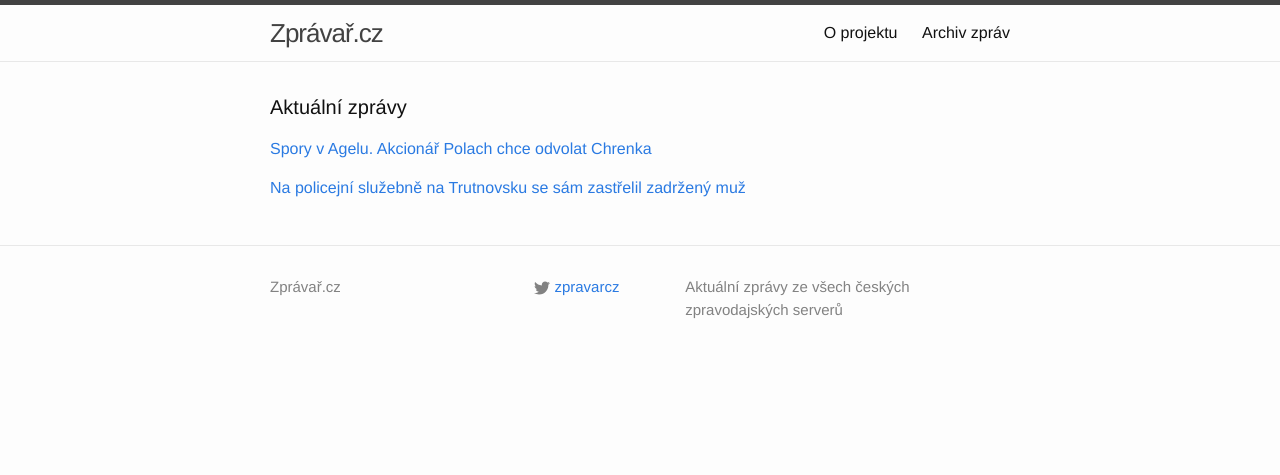
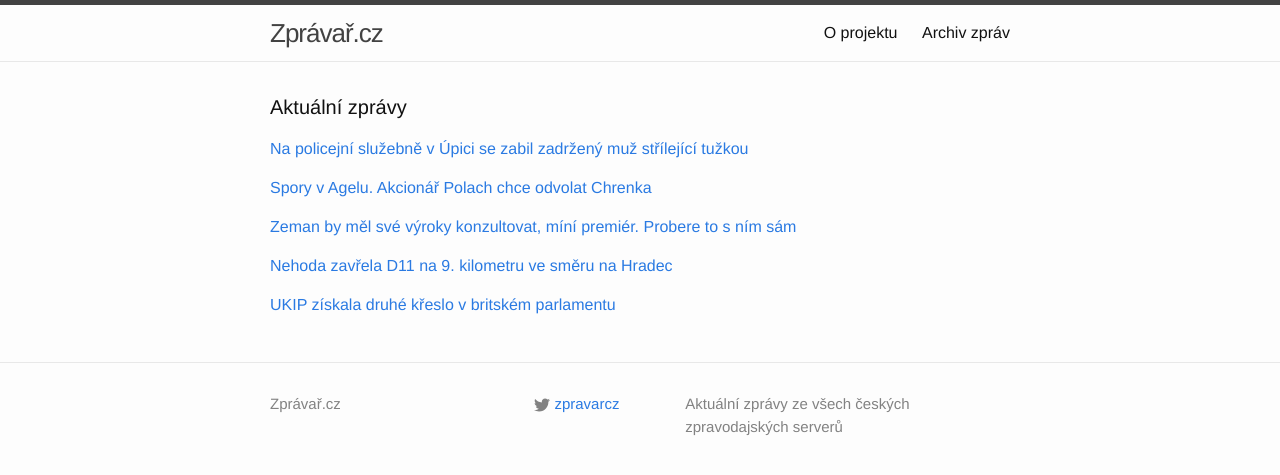
Before and after one commit to adliska/zpravar, a Jekyll site: the page built from index.html, in a window 1280 px wide. Shown: the top 475 px of the page. Built offline with Jekyll 4.4.1, drawn with Linux system fonts in a browser that asks for light colours.

Commit message:
zpravar news update

```diff
--- a/index.html
+++ b/index.html
@@ -5,19 +5,41 @@ layout: default
 <div class="home">
     <h1 class="page-heading">Aktuální zprávy</h1>
 
-<p><a href="javascript:;" onclick="toggle_visibility('zpravy0')">Spory v Agelu. Akcionář Polach chce odvolat Chrenka</a></p>
+<p><a href="javascript:;" onclick="toggle_visibility('zpravy0')">Na policejní služebně v Úpici se zabil zadržený muž střílející tužkou</a></p>
 <div id="zpravy0" style="display:none">
+<ul>
+<li><a href=http://www.novinky.cz/krimi/354093-na-policejni-sluzebne-v-upici-se-zabil-zadrzeny-muz-strilejici-tuzkou.html>Na policejní služebně v Úpici se zabil zadržený muž střílející tužkou - www.novinky.cz</a></li>
+<li><a href=http://www.ceskenoviny.cz/zpravy/zpravy/na-policejni-sluzebne-na-trutnovsku-se-sam-zastrelil-zadrzeny-muz/1149674>Na policejní služebně na Trutnovsku se sám zastřelil zadržený muž - www.ceskenoviny.cz</a></li>
+<li><a href=http://www.novinky.cz/krimi/354093-na-policejni-sluzebne-v-upici-se-zastrelil-zadrzeny-muz.html>Na policejní služebně v Úpici se zastřelil zadržený muž  - www.novinky.cz</a></li>
+<li><a href=http://zpravy.aktualne.cz/domaci/podezrely-z-pokusu-o-vloupani-se-na-policii-sam-zastrelil/r~8f8893cc710811e4b6d20025900fea04/>Podezřelý z pokusu o vloupání se na policii sám zastřelil - zpravy.aktualne.cz</a></li>
+</ul>
+</div><p><a href="javascript:;" onclick="toggle_visibility('zpravy1')">Spory v Agelu. Akcionář Polach chce odvolat Chrenka</a></p>
+<div id="zpravy1" style="display:none">
 <ul>
 <li><a href=http://zpravy.e15.cz/domaci/udalosti/spory-v-agelu-akcionar-polach-chce-odvolat-chrenka-1138864>Spory v Agelu. Akcionář Polach chce odvolat Chrenka - zpravy.e15.cz</a></li>
 <li><a href=http://zpravy.e15.cz/domaci/udalosti/chrenkuv-konec-v-agelu-akcionar-polach-ho-chce-odvolat-1138864>Chrenkův konec v Agelu? Akcionář Polach ho chce odvolat - zpravy.e15.cz</a></li>
 <li><a href=http://www.ceskenoviny.cz/zpravy/zpravy/mfd-akcionar-agelu-polach-chce-odvolat-chrenka-z-rizeni-firmy/1149683>MfD: Akcionář Agelu Polach chce odvolat Chrenka z řízení firmy - www.ceskenoviny.cz</a></li>
 <li><a href=http://ekonomika.idnes.cz/chrenek-bitva-o-zdravodnicke-imperium-agel-polach-f7x-/ekonomika.aspx?c=A141120_223633_ekonomika_hro>Mám způsob, jak odstavit Chrenka, říká menšinový akcionář impéria Agel - ekonomika.idnes.cz</a></li>
 </ul>
-</div><p><a href="javascript:;" onclick="toggle_visibility('zpravy1')">Na policejní služebně na Trutnovsku se sám zastřelil zadržený muž</a></p>
-<div id="zpravy1" style="display:none">
+</div><p><a href="javascript:;" onclick="toggle_visibility('zpravy2')">Zeman by měl své výroky konzultovat, míní premiér. Probere to s ním sám</a></p>
+<div id="zpravy2" style="display:none">
 <ul>
-<li><a href=http://www.ceskenoviny.cz/zpravy/zpravy/na-policejni-sluzebne-na-trutnovsku-se-sam-zastrelil-zadrzeny-muz/1149674>Na policejní služebně na Trutnovsku se sám zastřelil zadržený muž - www.ceskenoviny.cz</a></li>
-<li><a href=http://www.novinky.cz/krimi/354093-na-policejni-sluzebne-v-upici-se-zastrelil-zadrzeny-muz.html>Na policejní služebně v Úpici se zastřelil zadržený muž  - www.novinky.cz</a></li>
-<li><a href=http://zpravy.aktualne.cz/domaci/podezrely-z-pokusu-o-vloupani-se-na-policii-sam-zastrelil/r~8f8893cc710811e4b6d20025900fea04/>Podezřelý z pokusu o vloupání se na policii sám zastřelil - zpravy.aktualne.cz</a></li>
+<li><a href=http://zpravy.idnes.cz/zeman-by-mel-nektere-vyroky-konzultovat-premier-sobotka-pzg-/domaci.aspx?c=A141121_065928_domaci_skr>Zeman by měl své výroky konzultovat, míní premiér. Probere to s ním sám - zpravy.idnes.cz</a></li>
+<li><a href=http://www.novinky.cz/domaci/354092-zeman-by-mel-nektere-sve-postoje-a-vyroky-konzultovat-mini-sobotka.html>Zeman by měl některé své postoje a výroky konzultovat, míní Sobotka - www.novinky.cz</a></li>
+<li><a href=http://www.rozhlas.cz/_zprava/sobotka-chce-sladit-hlasy-z-cr-se-zemanem-probere-jeho-kontroverzni-vyroky--1422912>Sobotka chce sladit hlasy z ČR. Se Zemanem probere jeho kontroverzní výroky - www.rozhlas.cz</a></li>
+</ul>
+</div><p><a href="javascript:;" onclick="toggle_visibility('zpravy3')">Nehoda zavřela D11 na 9. kilometru ve směru na Hradec</a></p>
+<div id="zpravy3" style="display:none">
+<ul>
+<li><a href=http://zpravy.aktualne.cz/domaci/nehoda-na-9-kilometru-zavrela-d11-ve-smeru-na-hradec/r~3176aa5e714311e49e4b0025900fea04/>Nehoda zavřela D11 na 9. kilometru ve směru na Hradec - zpravy.aktualne.cz</a></li>
+<li><a href=http://www.ceskenoviny.cz/zpravy/zpravy/nehoda-na-9-km-uzavrela-d11-ve-smeru-na-h-kralove-jeden-zraneny/1149693>Nehoda na 9. km uzavřela D11 ve směru na H. Králové,jeden zraněný - www.ceskenoviny.cz</a></li>
+<li><a href=http://www.novinky.cz/krimi/354096-nehoda-uzavrela-d11-na-hradec-kralove.html>Nehoda uzavřela D11 na Hradec Králové - www.novinky.cz</a></li>
+</ul>
+</div><p><a href="javascript:;" onclick="toggle_visibility('zpravy4')">UKIP získala druhé křeslo v britském parlamentu</a></p>
+<div id="zpravy4" style="display:none">
+<ul>
+<li><a href=http://www.ceskenoviny.cz/zpravy/zpravy/ukip-ziskala-druhe-kreslo-v-britskem-parlamentu/1149692>UKIP získala druhé křeslo v britském parlamentu - www.ceskenoviny.cz</a></li>
+<li><a href=http://www.ceskatelevize.cz/ct24/svet/293067-protievropska-strana-ukip-ziskala-druhe-kreslo-v-britskem-parlamentu/>Protievropská strana UKIP získala druhé křeslo v britském parlamentu - www.ceskatelevize.cz</a></li>
+<li><a href=http://www.novinky.cz/zahranicni/evropa/354095-britsti-odpurci-eu-ziskali-druhe-kreslo-v-parlamentu.html>Britští odpůrci EU získali druhé křeslo v parlamentu - www.novinky.cz</a></li>
 </ul>
 </div></div>
```
